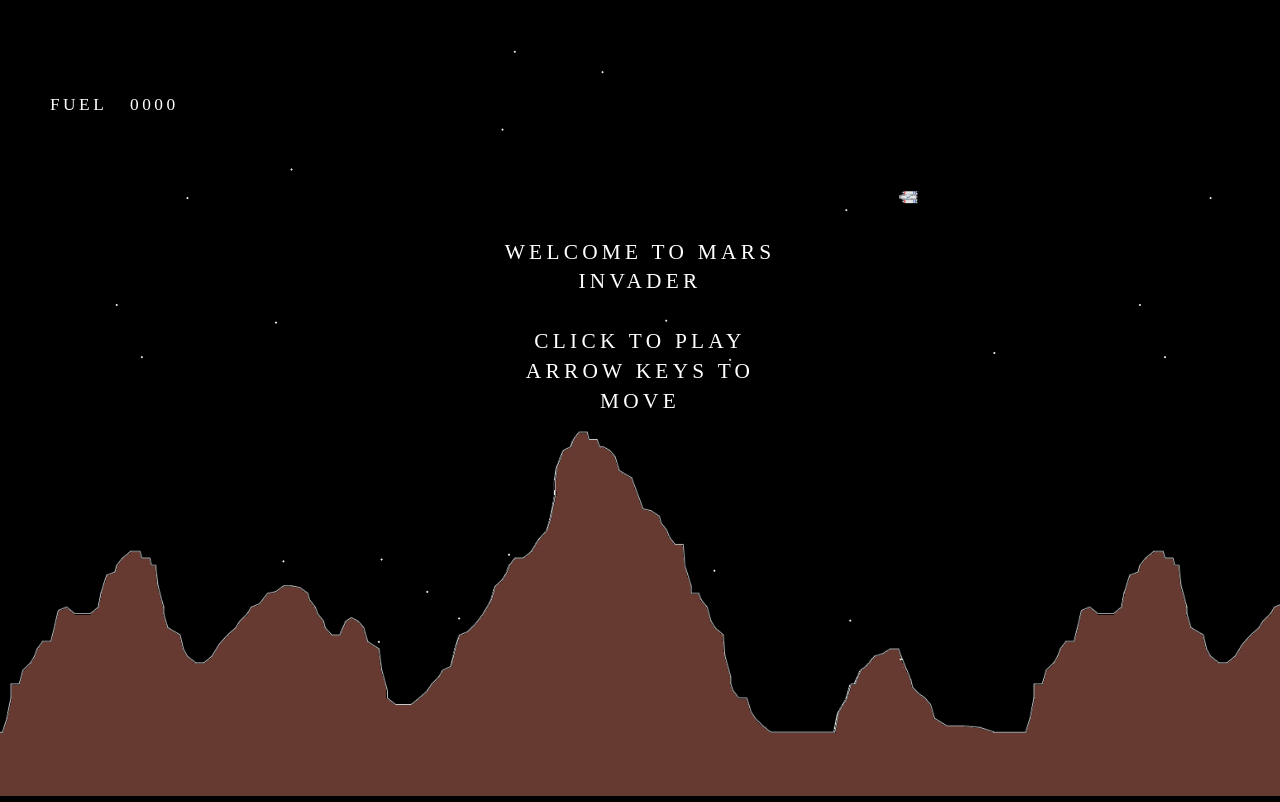
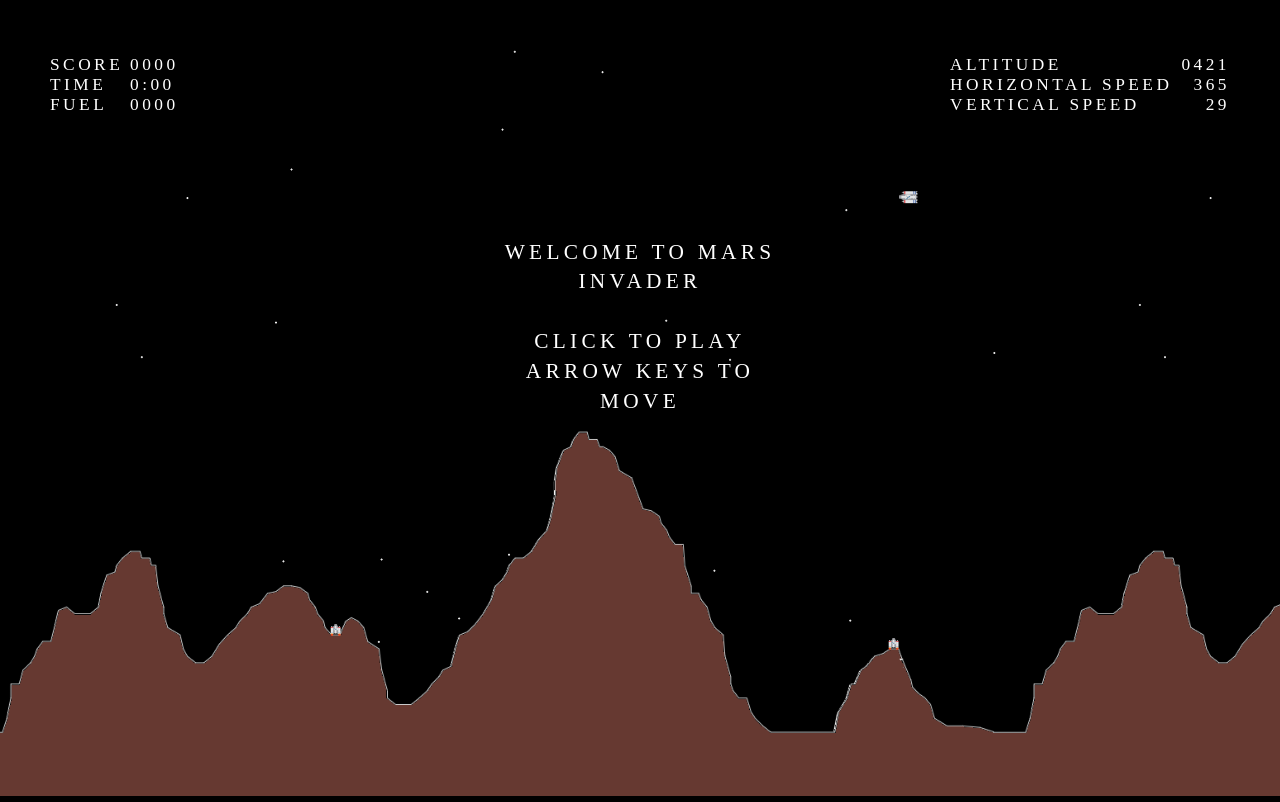
Before and after one commit to Chen-GameD/MarsInvader, a plain HTML site: page moonlander.seb.ly/LunarInvader/index.html in a window 1280 px wide. Drawn offline with Linux system fonts and the light colour scheme.

Commit message:
add enemy

```diff
--- a/moonlander.seb.ly/LunarInvader/Enemy.js
+++ b/moonlander.seb.ly/LunarInvader/Enemy.js
@@ -1,34 +1,49 @@
 Enemy = function(posX, posY){
-    var pos = this.pos = new Vector2(posX,posY),
-    this.scale = 0.25;
+    var pos = this.pos = new Vector2(posX,posY);
+    this.scale = 1;
     this.active = true;
     this.enemy = new Image();
 	this.enemy.src="assets/SpaceXShuttle/socket.png";
+    this.width = 10;
+    this.enemy.onload = function(){
+        width = this.enemy.width * this.scale;
+    }
 
     if(view.scale == SCREEN_HEIGHT/700){
-        this.scale = 0.6;
+        this.scale = 1;
     } else{
-        this.scale = 0.25;
+        this.scale = 1;
+    }
+
+    this. setPos = function(x, y){
+        pos.x = x;
+        pos.y = y;
     }
 
     this.update = function(){
 
-        vel.y += gravity;
-        pos.x += vel.x;
-        pos.y += vel.y;
     };
 
-    this.render = function(c, scale){
+    this.render = function(c){
 
         c.save();
 
+		var x = pos.x - this.width / 2;
+        var y = pos.y - this.width;
+		c.translate(x, y);
 
-		c.translate(pos.x, pos.y);
 		c.scale(this.scale, this.scale);
+
+        //draw collision
+        c.moveTo(x, y);
+        c.lineTo(x + this.width, y);
+        c.lineTo(x + this.width, y + this.width);
+        c.lineTo(x, y + this.width);
+        c.closePath();
 
 
 		//test git
-		c.drawImage(this.missileImg,0, 0,10,10);
+		c.drawImage(this.enemy,0, 0,10,10);
 
 		c.restore();
     };
--- a/moonlander.seb.ly/LunarInvader/LandscapeData.js
+++ b/moonlander.seb.ly/LunarInvader/LandscapeData.js
@@ -6,6 +6,9 @@ function Landscape(){
 		stars = this.stars = [],
 	 	availableZones = [],
 		zoneCombis = [],
+		enemyCombis = [],
+		enemyMultiplier = 3,
+		enemy = [],
 		currentCombi = 0,
 		zoneInfos = [],
 		landscale = 1.5,
@@ -45,6 +48,11 @@ function Landscape(){
 		var p1 = points[i-1];
 		var p2 = points[i];
 		lines.push(new LandscapeLine(p1, p2));
+	}
+
+	for (var i = 0; i < enemy.length; i++)
+	{
+
 	}
 
 
@@ -196,6 +204,16 @@ function Landscape(){
 
 		c.stroke();
 
+		//draw enemy
+		for (var i = 0; i < enemy.length; i++)
+		{
+			if (enemy[i].active == true)
+			{
+				enemy[i].update();
+				enemy[i].render(c);
+			}
+		}
+
 	};
 
 	this.setZones = function () {
@@ -214,6 +232,15 @@ function Landscape(){
 			line = lines[zone.lineNum];
 
 			line.multiplier = zone.multiplier;
+
+			//enemy
+			if (zonenumber == enemyCombis[currentCombi])
+			{
+				//CreateEnemy
+				var tempE = new Enemy((line.p2.x + line.p1.x) / 2, line.p1.y);
+				enemy.push(tempE);
+				line.multiplier *= enemyMultiplier;
+			}
 
 		}
 
@@ -410,7 +437,13 @@ function Landscape(){
 		zoneCombis.push([1,4,7,9]);
 
 
-
+		enemyCombis.push(3);
+		enemyCombis.push(8);
+		enemyCombis.push(3);
+		enemyCombis.push(4);
+		enemyCombis.push(5);
+		enemyCombis.push(7);
+		enemyCombis.push(4);
 
 
 	}
--- a/moonlander.seb.ly/LunarInvader/UIDisplay.js
+++ b/moonlander.seb.ly/LunarInvader/UIDisplay.js
@@ -15,20 +15,20 @@ function UIDisplay(width, height) {
 		RIGHT = 2;
 
 
-	var //scoreLabel = makeInfoBox("Score"),
-		//timeLabel = makeInfoBox("Time"),
+	var scoreLabel = makeInfoBox("Score"),
+		timeLabel = makeInfoBox("Time"),
 		fuelLabel = makeInfoBox("Fuel"),
-		//score = this.score = makeInfoBox("0000"),
-		//time = this.time = makeInfoBox("0:00"),
+		score = this.score = makeInfoBox("0000"),
+		time = this.time = makeInfoBox("0:00"),
 		fuel = this.fuel = makeInfoBox("0000");
 
-		//altLabel = makeInfoBox("Altitude", LEFT, 250),
-		//horizSpeedLabel = makeInfoBox("Horizontal Speed", LEFT, 250),
-		//vertSpeedLabel = makeInfoBox("Vertical Speed", LEFT, 250),
+		altLabel = makeInfoBox("Altitude", LEFT, 250),
+		horizSpeedLabel = makeInfoBox("Horizontal Speed", LEFT, 250),
+		vertSpeedLabel = makeInfoBox("Vertical Speed", LEFT, 250),
 
-		//alt = this.alt = makeInfoBox("000", RIGHT),
-		//horizSpeed = this.horizSpeed = makeInfoBox("000", RIGHT),
-		//vertSpeed = this.vertSpeed = makeInfoBox("000", RIGHT),
+		alt = this.alt = makeInfoBox("000", RIGHT),
+		horizSpeed = this.horizSpeed = makeInfoBox("000", RIGHT),
+		vertSpeed = this.vertSpeed = makeInfoBox("000", RIGHT),
 
 		messages = this.messages = makeInfoBox("TEST", CENTRE, 300) ;
 		messages.domElement.className = "titleBox";
@@ -59,45 +59,45 @@ function UIDisplay(width, height) {
 			column2Left = leftMargin+((SCREEN_WIDTH<650)?46:80),
 			column3Left = rightMargin- ((SCREEN_WIDTH<650)?160:280);
 
-		//scoreLabel.setX(leftMargin);
-		//timeLabel.setX(leftMargin);
+		scoreLabel.setX(leftMargin);
+		timeLabel.setX(leftMargin);
 		fuelLabel.setX(leftMargin);
 
-		//score.setX(column2Left);
-		//time.setX(column2Left);
+		score.setX(column2Left);
+		time.setX(column2Left);
 		fuel.setX(column2Left);
 
-		//altLabel.setX(column3Left);
-		//horizSpeedLabel.setX(column3Left);
-		//vertSpeedLabel.setX(column3Left);
+		altLabel.setX(column3Left);
+		horizSpeedLabel.setX(column3Left);
+		vertSpeedLabel.setX(column3Left);
 
-		//alt.setX(rightMargin);
-		//horizSpeed.setX(rightMargin);
-		//vertSpeed.setX(rightMargin);
+		alt.setX(rightMargin);
+		horizSpeed.setX(rightMargin);
+		vertSpeed.setX(rightMargin);
 
 		var ypos = topMargin;
 
 
-		//scoreLabel.setY(ypos);
-		//score.setY(ypos);
-		//altLabel.setY(ypos);
-		//alt.setY(ypos);
+		scoreLabel.setY(ypos);
+		score.setY(ypos);
+		altLabel.setY(ypos);
+		alt.setY(ypos);
 
 
 		ypos+=vSpace;
 
-		//timeLabel.setY(ypos);
-		//time.setY(ypos);
-		//horizSpeedLabel.setY(ypos);
-		//horizSpeed.setY(ypos);
+		timeLabel.setY(ypos);
+		time.setY(ypos);
+		horizSpeedLabel.setY(ypos);
+		horizSpeed.setY(ypos);
 
 		ypos+=vSpace;
 
 		fuelLabel.setY(ypos);
 		fuel.setY(ypos);
 
-		//vertSpeedLabel.setY(ypos);
-		//vertSpeed.setY(ypos);
+		vertSpeedLabel.setY(ypos);
+		vertSpeed.setY(ypos);
 
 		messages.setX(width/2);
 		messages.setY(((height-topMargin)/4)+topMargin);
--- a/moonlander.seb.ly/LunarInvader/game.js
+++ b/moonlander.seb.ly/LunarInvader/game.js
@@ -266,12 +266,12 @@ function setLanded(line) {
 	if(lander.vel.y<0.075) {
 		points = 50 * multiplier;
 		// show message - "a perfect landing";
-		//infoDisplay.showGameInfo("CONGRATULATIONS<br>A PERFECT LANDING\n" + points + " POINTS");
+		infoDisplay.showGameInfo("CONGRATULATIONS<br>A PERFECT LANDING\n" + points + " POINTS");
 		lander.fuel+=50;
 	} else {
 		points = 15 * multiplier;
 		// YOU LANDED HARD
-		//infoDisplay.showGameInfo("YOU LANDED HARD<br>YOU ARE HOPELESSLY MAROONED<br>" + points + " POINTS");
+		infoDisplay.showGameInfo("YOU LANDED HARD<br>YOU ARE HOPELESSLY MAROONED<br>" + points + " POINTS");
 		lander.makeBounce();
 	}
 
@@ -321,7 +321,7 @@ function setCrashed() {
 
 	}
 
-	//infoDisplay.showGameInfo(msg);
+	infoDisplay.showGameInfo(msg);
 
 	scheduleRestart();
 }
@@ -475,13 +475,13 @@ function pointIsLessThanLine(point, linepoint1, linepoint2) {
 // }
 function updateTextInfo() {
 
-	//infoDisplay.updateBoxInt('score', score, 4);
+	infoDisplay.updateBoxInt('score', score, 4);
 	infoDisplay.updateBoxInt('fuel', lander.fuel, 4);
-	//if(gameState == PLAYING) infoDisplay.updateBoxTime('time', counter*mpf);
+	if(gameState == PLAYING) infoDisplay.updateBoxTime('time', counter*mpf);
 
-	//infoDisplay.updateBoxInt('alt', (lander.altitude<0) ? 0 : lander.altitude, 4);
-	//infoDisplay.updateBoxInt('horizSpeed', (lander.vel.x*200));
-	//infoDisplay.updateBoxInt('vertSpeed', (lander.vel.y*200));
+	infoDisplay.updateBoxInt('alt', (lander.altitude<0) ? 0 : lander.altitude, 4);
+	infoDisplay.updateBoxInt('horizSpeed', (lander.vel.x*200));
+	infoDisplay.updateBoxInt('vertSpeed', (lander.vel.y*200));
 
 	// +(lander.vel.x<0)?' ‹':' ›'
 	// +(lander.vel.y<0)?' ˆ':' >'
@@ -490,9 +490,9 @@ function updateTextInfo() {
 		if((counter%50)<30) {
 			var playBeep;
 			if(lander.fuel <= 0) {
-				//playBeep = infoDisplay.showGameInfo("Out of fuel");
+				playBeep = infoDisplay.showGameInfo("Out of fuel");
 			} else {
-				//playBeep = infoDisplay.showGameInfo("Low on fuel");
+				playBeep = infoDisplay.showGameInfo("Low on fuel");
 			}
 		} else {
 			infoDisplay.hideGameInfo();
--- a/moonlander.seb.ly/LunarInvader/index.html
+++ b/moonlander.seb.ly/LunarInvader/index.html
@@ -18,6 +18,7 @@
 		<!-- requestAnimationFrame shim -->
 		<script src="libs/rAF.js"> </script>
 		<script src="Missile.js"></script>
+		<script src="Enemy.js"></script>
 		<script src="game.js"></script>
 	</body>
 
```
